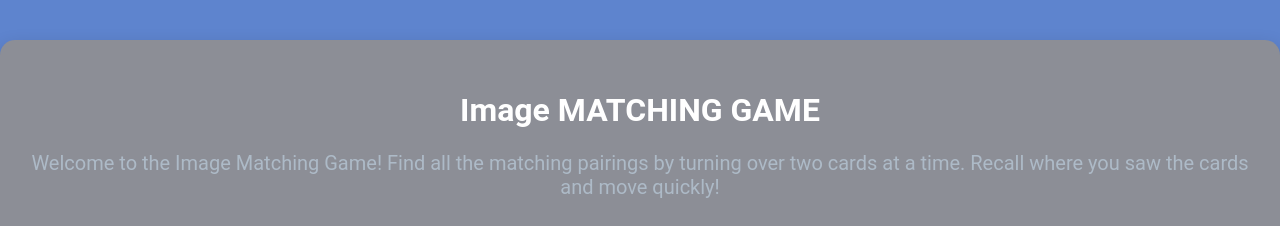
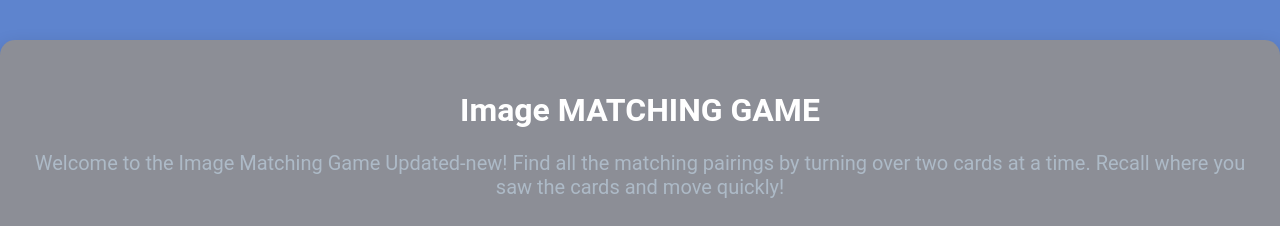
Before and after one commit to jwrijuhou/codepipeline-game-project, a plain HTML site: page index.html in a window 1280 px wide. Shown: the top 226 px of the page. Drawn offline with Linux system fonts and the light colour scheme.

Commit message:
Update index.html

```diff
--- a/index.html
+++ b/index.html
@@ -10,7 +10,7 @@
     <div class="container">
         <h1>Image MATCHING GAME</h1>
         <p class="instructions">
-            Welcome to the Image Matching Game!  Find all the matching pairings by turning over two cards at a time. Recall where you saw the cards and move quickly!
+            Welcome to the Image Matching Game Updated-new!  Find all the matching pairings by turning over two cards at a time. Recall where you saw the cards and move quickly!
         </p>
         <button id="start-game">Start Game</button>
         <div id="game-board" class="game-board">
```
